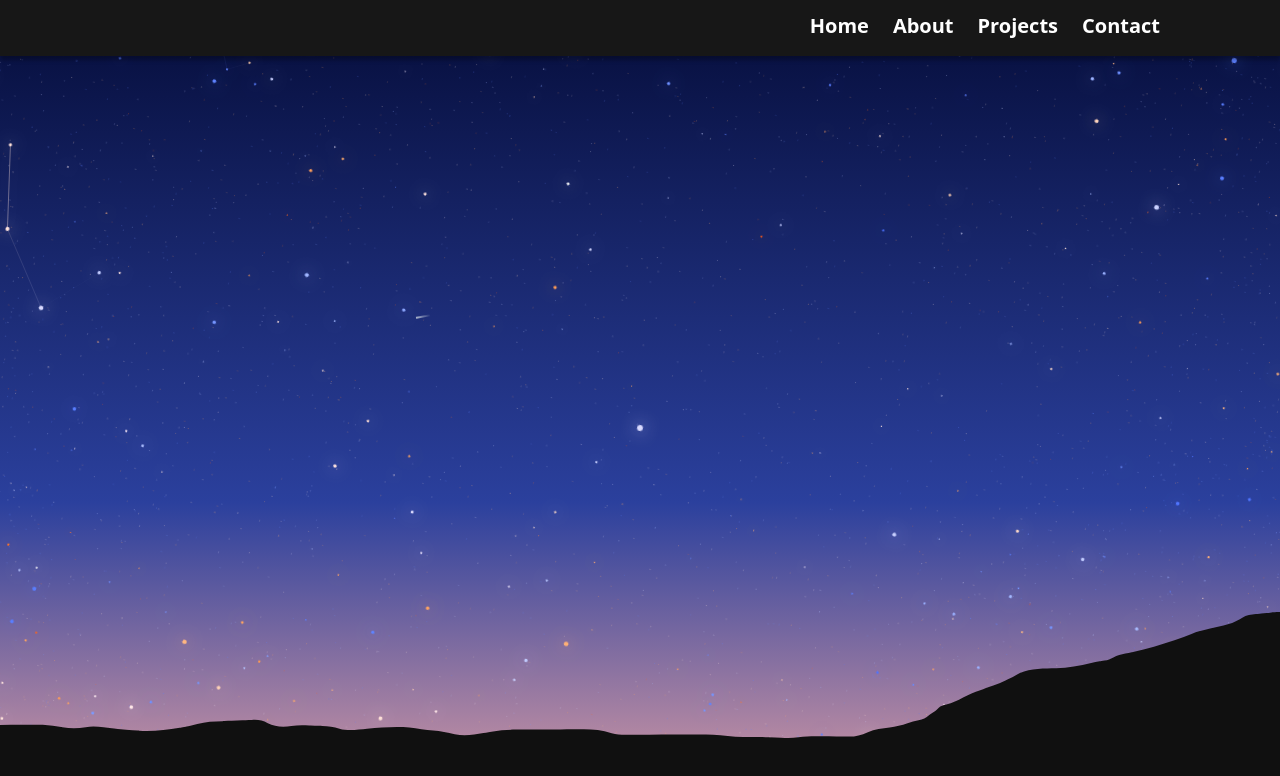
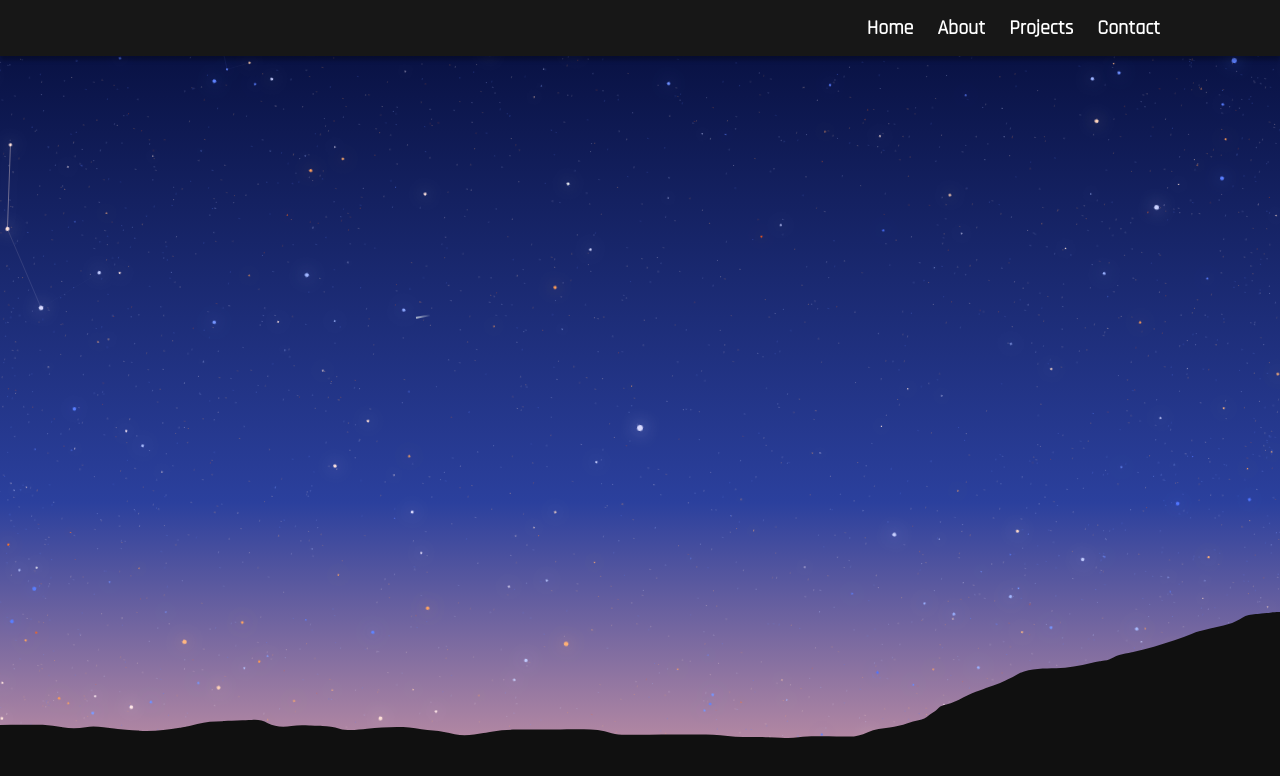
Before and after one commit to Zydico/portfolio, a Next.js app: page / in a window 1280 px wide. Shown: the top 776 px of the page. Built offline with nearby package versions, Linux system fonts and the light colour scheme.

Commit message:
Navbar font and prevented SVG selection

```diff
--- a/app/layout.tsx
+++ b/app/layout.tsx
@@ -2,8 +2,8 @@ import type { Metadata } from "next";
 import "./globals.css";
 
 export const metadata: Metadata = {
-  title: "Create Next App",
-  description: "Generated by create next app",
+  title: "Matthew Hwang | Developer & Engineer",
+  description: "Portfolio showcasing software, simulation, and engineering projects",
 };
 
 export default function RootLayout({
--- a/app/page.tsx
+++ b/app/page.tsx
@@ -1,14 +1,20 @@
 'use client';
 import Hero from "@/components/Hero/Hero";
 import Navigation from "@/components/Navigation/Navigation";
-import { RefObject, useRef } from "react";
+import { useRef } from "react";
+import { Rajdhani } from "next/font/google";
+
+const barlowCondensed = Rajdhani({
+  subsets: ['latin'],
+  weight: ['400'],
+});
 
 export default function Home() {
-  const navBarRef = useRef<HTMLElement>(null);
+  const navBarRef = useRef<HTMLElement | null>(null);
 
   return (
     <div className="flex flex-col">
-      <header>
+      <header className={`${barlowCondensed.className}`}>
         <Navigation navBarRef={navBarRef} />
       </header>
       <main>
--- a/components/Hero/Hero.tsx
+++ b/components/Hero/Hero.tsx
@@ -204,7 +204,7 @@ const Hero = (props: { navBarRef: RefObject<HTMLElement | null> }) => {
             <canvas className="absolute -top-3/4 -left-3/4 w-full h-full origin-center" ref={lineCanvasRef}></canvas>
             <canvas id="starCanvas" className="absolute -top-3/4 -left-3/4 w-full h-full origin-center" ref={starCanvasRef}></canvas>
             <div className="absolute" ref={shootingStarRef}></div>
-            <img src="./images/foreground.svg" alt="" className="object-fill absolute bottom-0 w-full h-1/1.5" />
+            <img src="./images/foreground.svg" alt="" className="pointer-events-none select-none object-fill absolute bottom-0 w-full h-1/1.5" />
         </section>
     )
 }
--- a/components/Navigation/Navigation.tsx
+++ b/components/Navigation/Navigation.tsx
@@ -10,7 +10,7 @@ const Navigation = (props: { navBarRef: RefObject<HTMLElement | null> }) => {
 
     return (
         <nav ref={props.navBarRef} className="fixed left-0 top-0 w-full flex items-center justify-center md:justify-end md:pr-30 text-white h-(--nav-height) font-[600]" aria-label="top-menu">
-            <ul className="flex gap-6 text-xl pb-1">
+            <ul className="flex gap-6 text-xl">
                 <li>Home</li>
                 <li>About</li>
                 <li>Projects</li>
--- a/package.json
+++ b/package.json
@@ -9,9 +9,10 @@
     "lint": "next lint"
   },
   "dependencies": {
+    "@next/font": "^14.2.15",
+    "next": "15.4.4",
     "react": "19.1.0",
-    "react-dom": "19.1.0",
-    "next": "15.4.4"
+    "react-dom": "19.1.0"
   },
   "devDependencies": {
     "@tailwindcss/postcss": "^4",
```
Also changed, not shown: 1 other file (tests, documents, lock files or other folders).
